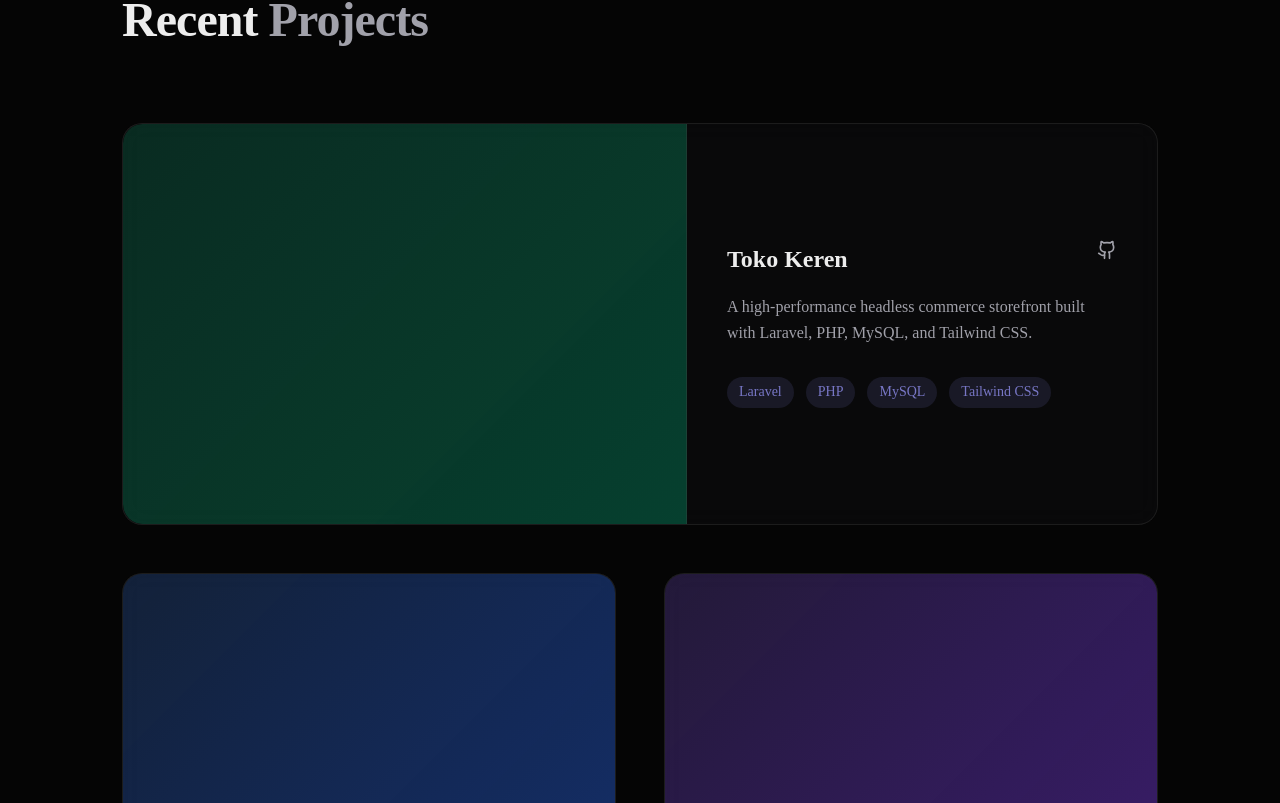
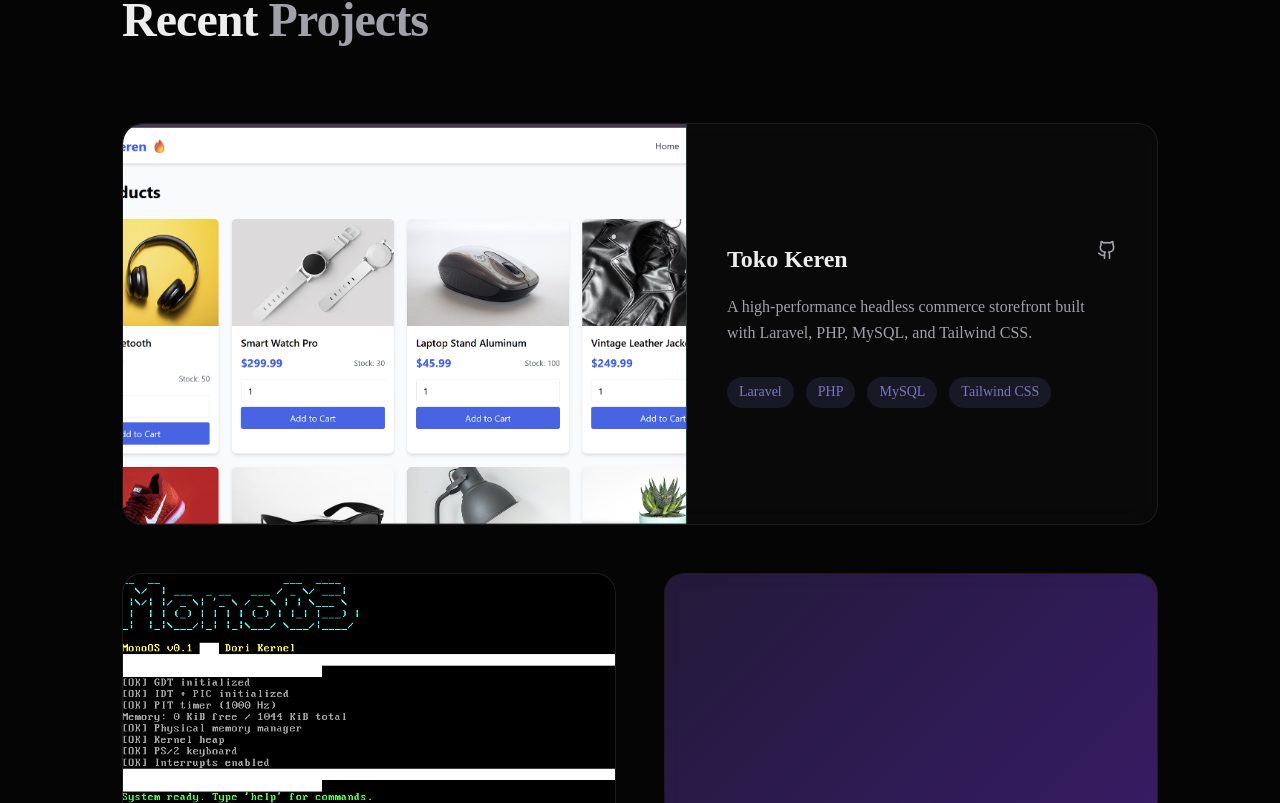
Before and after one commit to brah4729/Protofolio-new, a Next.js app: page / in a window 1280 px wide. Shown: the part 1817-2620 px from the top of the page. Built offline with nearby package versions, Linux system fonts and the light colour scheme.

Commit message:
added image for some of the projects

```diff
--- a/src/components/Projects.module.css
+++ b/src/components/Projects.module.css
@@ -70,6 +70,16 @@
   justify-content: center;
   transition: opacity 0.3s ease;
   backdrop-filter: blur(4px);
+  z-index: 10;
+}
+
+.projectImage {
+  object-fit: cover;
+  transition: transform 0.5s ease;
+}
+
+.imageContainer:hover .projectImage {
+  transform: scale(1.05);
 }
 
 .imageContainer:hover .overlay {
--- a/src/components/Projects.tsx
+++ b/src/components/Projects.tsx
@@ -4,6 +4,8 @@ import { motion } from "framer-motion";
 import styles from "./Projects.module.css";
 import { ArrowUpRight, Github } from "lucide-react";
 import Link from "next/link";
+import Image from "next/image";
+import { image } from "framer-motion/client";
 
 const PROJECTS = [
   {
@@ -12,7 +14,8 @@ const PROJECTS = [
     tech: ["Laravel", "PHP", "MySQL", "Tailwind CSS"],
     link: "https://github.com/brah4729/tokokeren",
     github: "https://github.com/brah4729/tokokeren",
-    color: "linear-gradient(135deg, rgba(16, 185, 129, 0.2) 0%, rgba(5, 150, 105, 0.4) 100%)"
+    color: "linear-gradient(135deg, rgba(16, 185, 129, 0.2) 0%, rgba(5, 150, 105, 0.4) 100%)",
+    image: "/tokokeren.png"
   },
   {
     title: "mono OS",
@@ -20,7 +23,8 @@ const PROJECTS = [
     tech: ["C", "C++", "Assembly", "Makefile"],
     link: "https://github.com/brah4729/mono-OS",
     github: "https://github.com/brah4729/mono-OS",
-    color: "linear-gradient(135deg, rgba(59, 130, 246, 0.2) 0%, rgba(37, 99, 235, 0.4) 100%)"
+    color: "linear-gradient(135deg, rgba(59, 130, 246, 0.2) 0%, rgba(37, 99, 235, 0.4) 100%)",
+    image: "/monoos.png"
   },
   {
     title: "cli assistant",
@@ -49,6 +53,14 @@ export function Projects() {
               className={styles.card}
             >
               <div className={styles.imageContainer} style={{ background: project.color }}>
+                 {project.image && (
+                   <Image
+                     src={project.image}
+                     alt={project.title}
+                     fill
+                     className={styles.projectImage}
+                   />
+                 )}
                  <div className={styles.overlay}>
                     <Link href={project.link} className={styles.previewBtn}>
                       View Live <ArrowUpRight size={16} />
```
Also changed, not shown: public/monoos.png (added), public/tokokeren.png (added).
